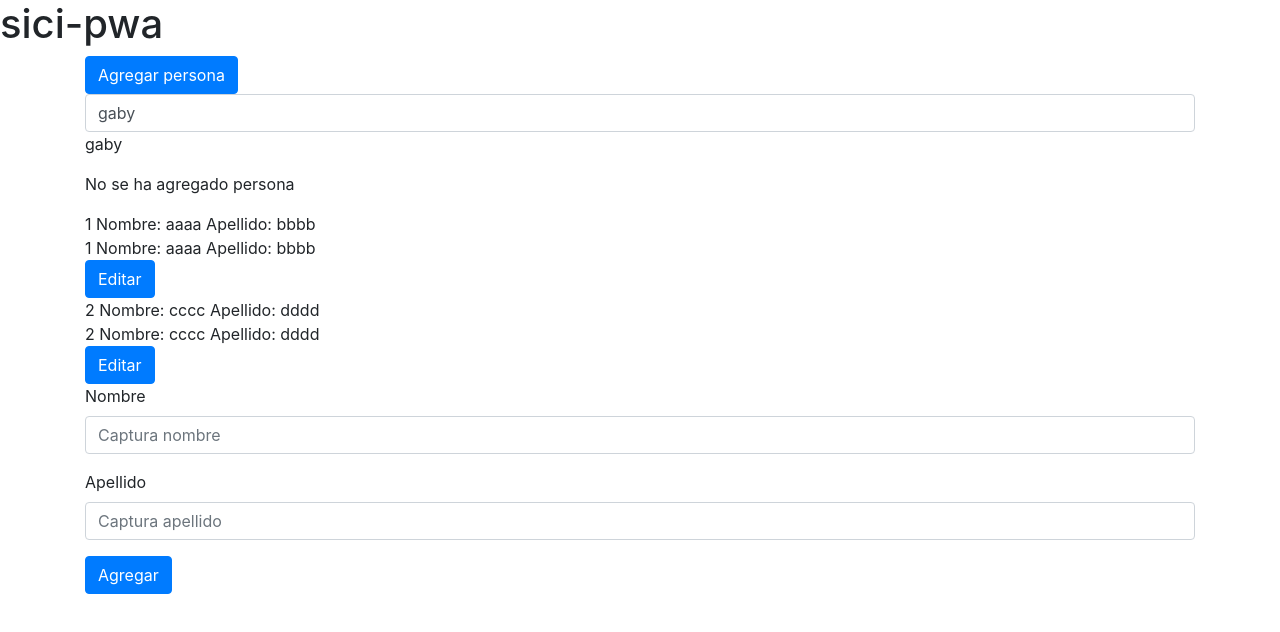
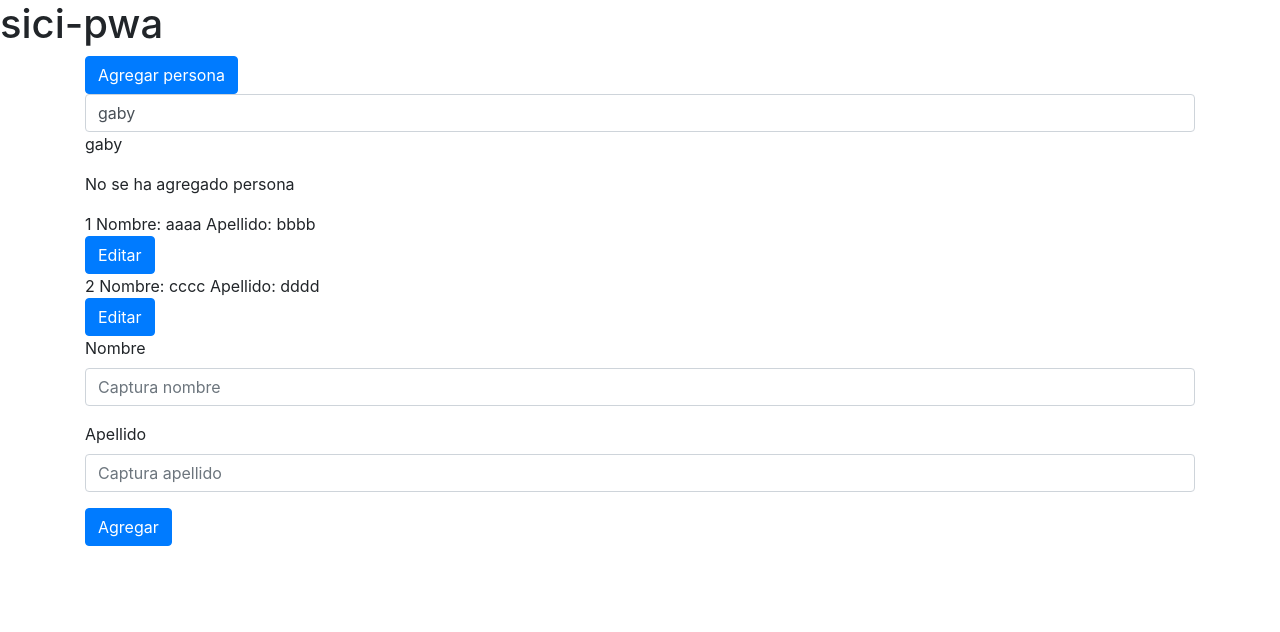
Before and after one commit to gabrielaril/sici-pwa, an Angular app: page / in a window 1280 px wide. Shown: the top 632 px of the page. Built offline with nearby package versions, Linux system fonts and the light colour scheme.

Commit message:
commit Liz

```diff
--- a/src/app/personas/persona/persona.component.html
+++ b/src/app/personas/persona/persona.component.html
@@ -1,12 +1,10 @@
- <!--comment-->
+ <!--two commet comment-->
  <div class="row">
     <div class="col">
         <div >
             {{index+1}} Nombre: {{persona.nombre}} Apellido: {{persona.apellido}}
         </div>
-        <div >
-            {{index+1}} Nombre: {{persona.nombre}} Apellido: {{persona.apellido}}
-        </div>
+
         <button type="submit" class="btn btn-primary"
         (click)="emitirSaludo()">
             Editar
```
